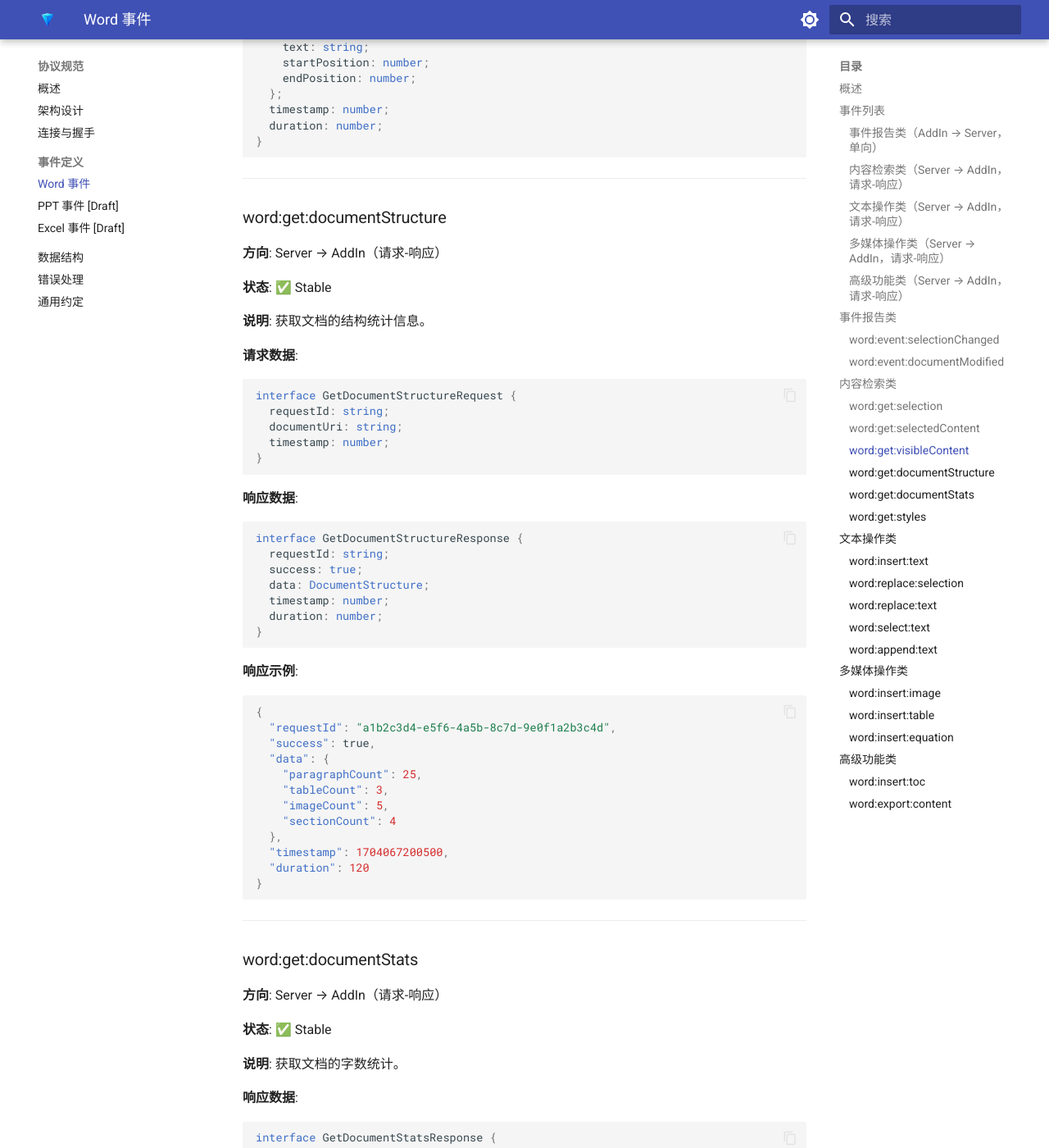
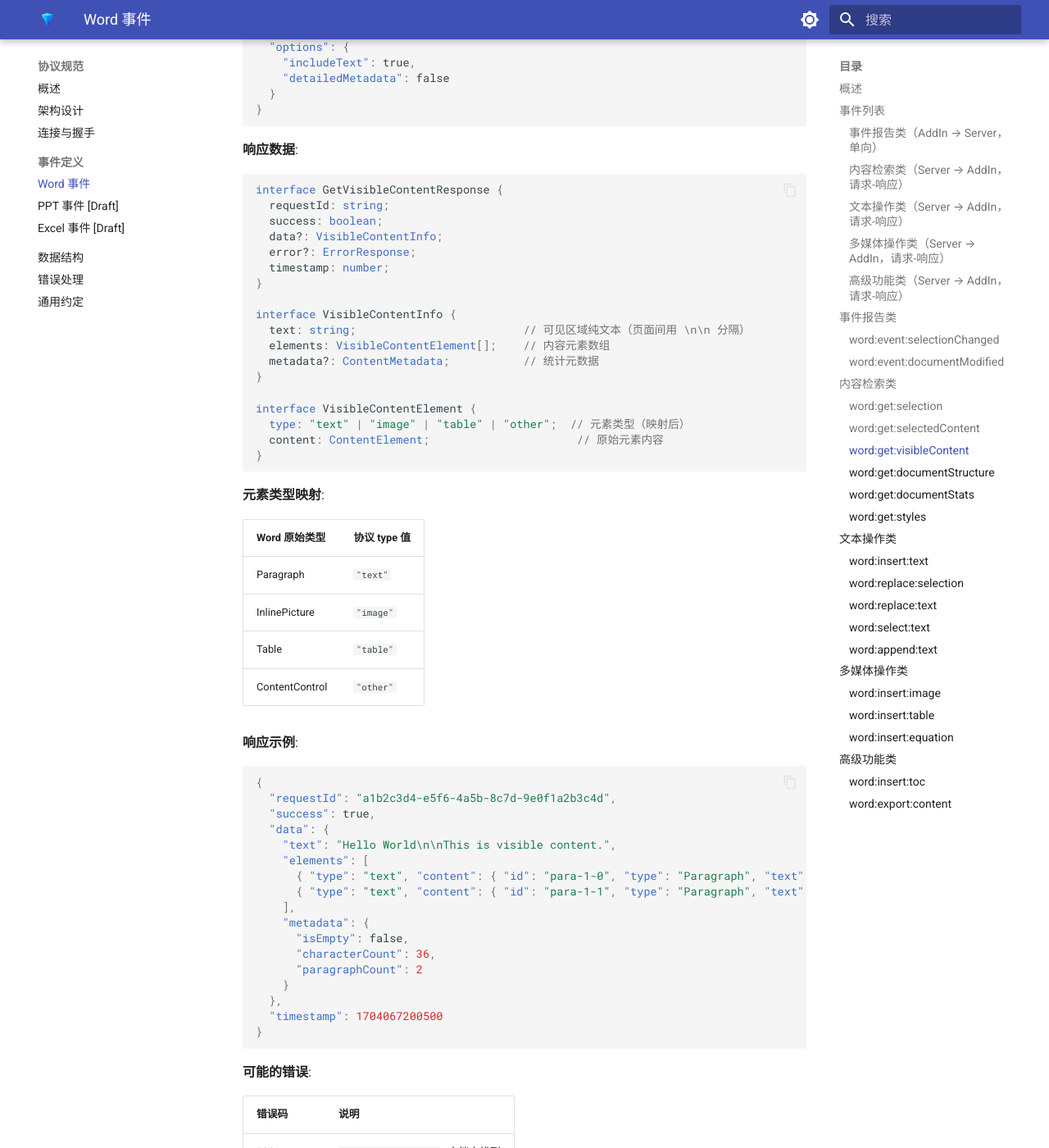
Before and after one commit to A2C-SMCP/oasp-protocol, an MkDocs documentation site: the page built from docs/specification/events-word.md, in a window 1280 px wide and 1400 px high, scrolled down 10414 px. Shown: the whole window at 82% size. Built offline with MkDocs 1.6.1 and Material for MkDocs 9.7.7, drawn with Linux system fonts in a browser that asks for light colours; the version menu is left out; some of the changed text lies outside the part shown.

Commit message:
Update word:get:visibleContent protocol to align with Add-In implementation
- Make request timestamp optional
- Add options field (same GetContentOptions as selectedContent)
- Remove duration, startPosition, endPosition from response
- Add elements array with type mapping (text/image/table/other)
- Add metadata object for content statistics

Co-Authored-By: Claude Opus 4.5 <noreply@anthropic.com>

````diff
--- a/docs/specification/events-word.md
+++ b/docs/specification/events-word.md
@@ -449,7 +449,7 @@ interface ContentControlElement {
 
 **状态**: ✅ Stable
 
-**说明**: 获取当前视口中可见的内容。
+**说明**: 获取当前视口中可见的内容，包括文本、段落、表格、图片、内容控件等元素。
 
 **请求数据**:
 
@@ -457,7 +457,21 @@ interface ContentControlElement {
 interface GetVisibleContentRequest {
   requestId: string;
   documentUri: string;
-  timestamp: number;
+  timestamp?: number;
+  options?: GetContentOptions;  // 与 word:get:selectedContent 相同
+}
+```
+
+**请求示例**:
+
+```json
+{
+  "requestId": "a1b2c3d4-e5f6-4a5b-8c7d-9e0f1a2b3c4d",
+  "documentUri": "file:///Users/john/Documents/report.docx",
+  "options": {
+    "includeText": true,
+    "detailedMetadata": false
+  }
 }
 ```
 
@@ -466,16 +480,63 @@ interface GetVisibleContentRequest {
 ```typescript
 interface GetVisibleContentResponse {
   requestId: string;
-  success: true;
-  data: {
-    text: string;
-    startPosition: number;
-    endPosition: number;
-  };
+  success: boolean;
+  data?: VisibleContentInfo;
+  error?: ErrorResponse;
   timestamp: number;
-  duration: number;
+}
+
+interface VisibleContentInfo {
+  text: string;                         // 可见区域纯文本（页面间用 \n\n 分隔）
+  elements: VisibleContentElement[];    // 内容元素数组
+  metadata?: ContentMetadata;           // 统计元数据
+}
+
+interface VisibleContentElement {
+  type: "text" | "image" | "table" | "other";  // 元素类型（映射后）
+  content: ContentElement;                      // 原始元素内容
 }
 ```
+
+**元素类型映射**:
+
+| Word 原始类型 | 协议 type 值 |
+|---------------|--------------|
+| Paragraph | `"text"` |
+| InlinePicture | `"image"` |
+| Table | `"table"` |
+| ContentControl | `"other"` |
+
+**响应示例**:
+
+```json
+{
+  "requestId": "a1b2c3d4-e5f6-4a5b-8c7d-9e0f1a2b3c4d",
+  "success": true,
+  "data": {
+    "text": "Hello World\n\nThis is visible content.",
+    "elements": [
+      { "type": "text", "content": { "id": "para-1-0", "type": "Paragraph", "text": "Hello World" } },
+      { "type": "text", "content": { "id": "para-1-1", "type": "Paragraph", "text": "This is visible content." } }
+    ],
+    "metadata": {
+      "isEmpty": false,
+      "characterCount": 36,
+      "paragraphCount": 2
+    }
+  },
+  "timestamp": 1704067200500
+}
+```
+
+**可能的错误**:
+
+| 错误码 | 说明 |
+|--------|------|
+| 3001 | `DOCUMENT_NOT_FOUND` - 文档未找到 |
+
+!!! note "与 word:get:selectedContent 的关系"
+    本事件与 `word:get:selectedContent` 使用相同的 `GetContentOptions` 和元素类型定义。
 
 ---
 
````
Also changed, not shown: docs/appendix/changelog.md (+22 -0 lines).
